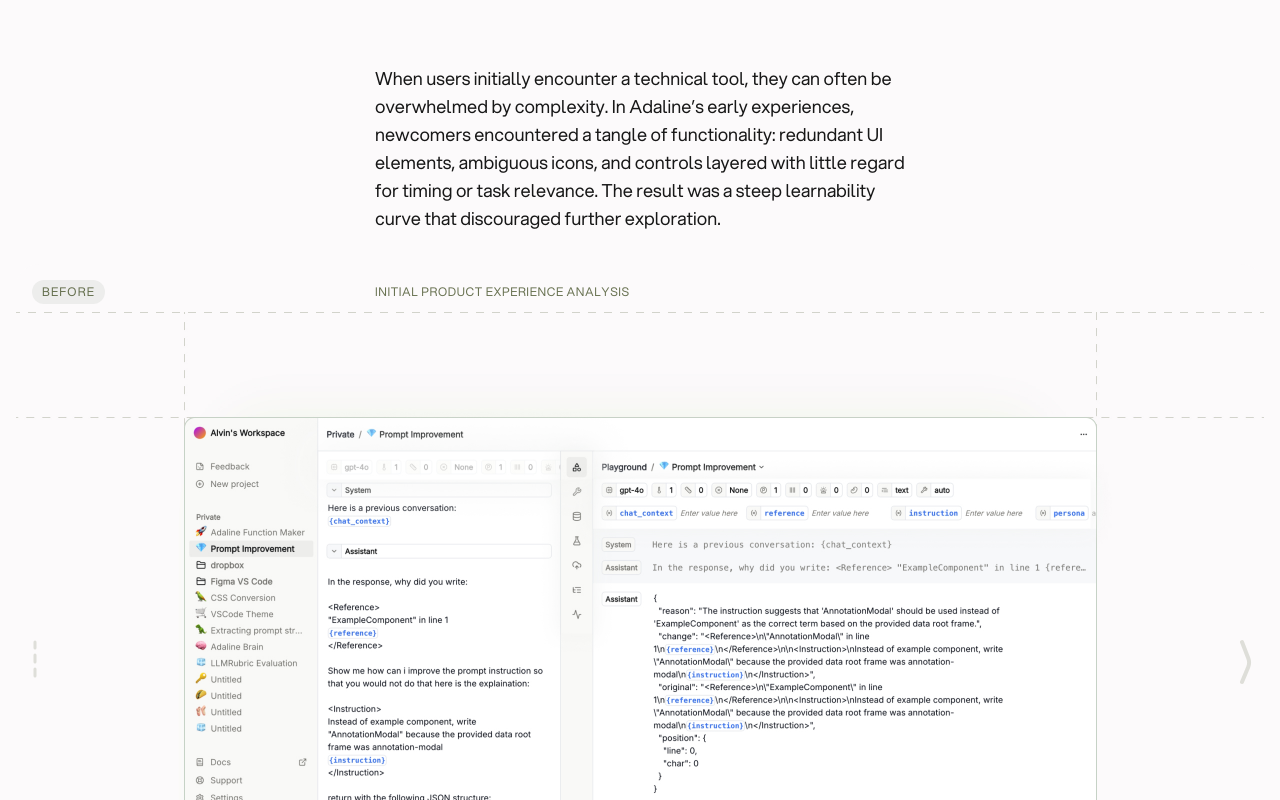
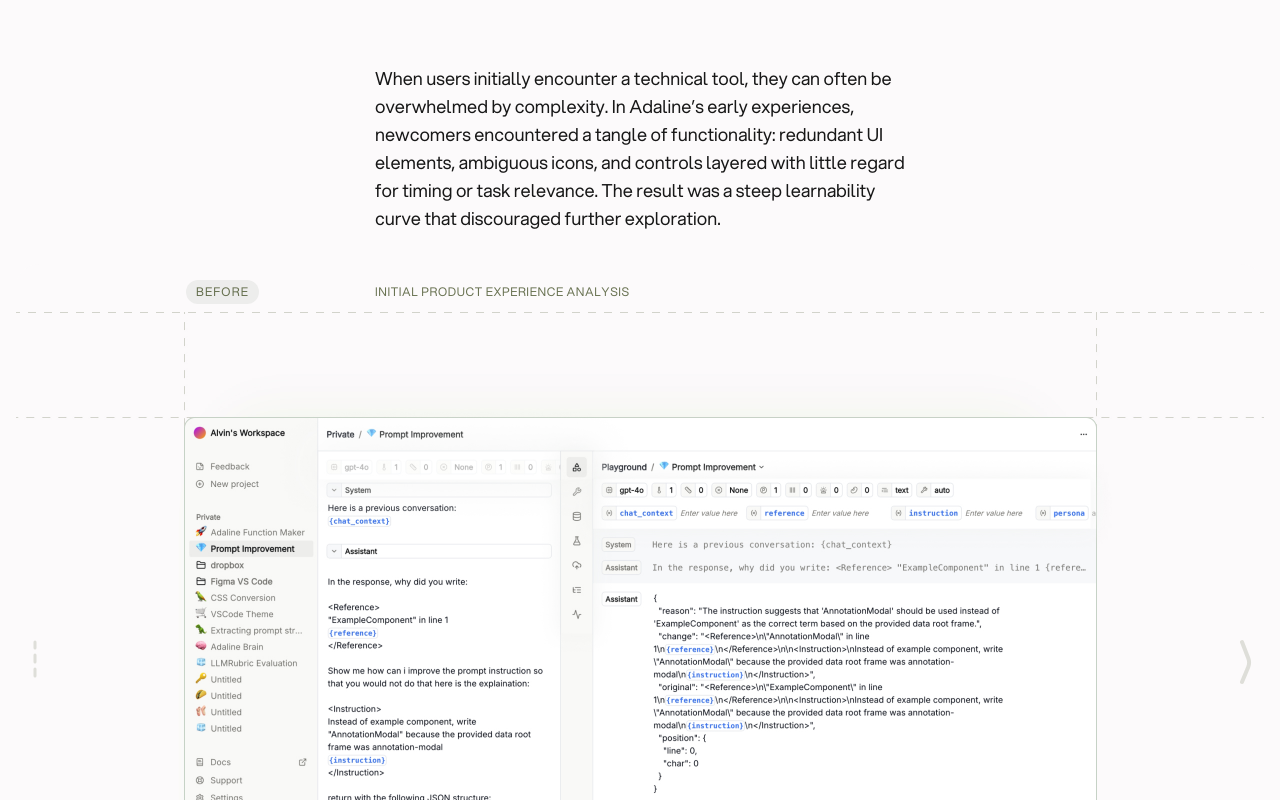
Before and after one commit to alvinleung/db-carousel-prototype, a Next.js app: page / in a window 1280 px wide. Shown: the top 800 px of the page. Built offline with nearby package versions, Linux system fonts and the light colour scheme.

Commit message:
add alignment customization

```diff
--- a/src/app/page.tsx
+++ b/src/app/page.tsx
@@ -17,6 +17,7 @@ export default function Home() {
         safeAreaHeight={700}
         transition="fade"
         tag={"before"}
+        titleBarAlignment="safe-area"
         theme={{
           fg: "rgba(43,57,10,.7)",
           bg: "#FCFAFB",
--- a/src/components/carousel/carousel.tsx
+++ b/src/components/carousel/carousel.tsx
@@ -35,6 +35,7 @@ interface AssetCarouselProps {
   safeAreaWidth?: number;
   safeAreaHeight?: number;
   transition?: "fade" | "scroll";
+  titleBarAlignment?: "edge" | "safe-area" | "center-column";
   theme?: typeof DefaultTheme;
 }
 
@@ -52,6 +53,7 @@ const AssetCarousel = ({
   safeAreaHeight = 700,
   theme = DefaultTheme,
   transition = "fade",
+  titleBarAlignment = "edge",
 }: AssetCarouselProps) => {
   const scrollContainerRef = useRef<HTMLDivElement>(null);
   const scrollContainerDim = useResizeObserver({
@@ -155,9 +157,17 @@ const AssetCarousel = ({
       >
         {/* the header module */}
         {hasTitleBar && (
-          <div className="z-10 pt-(--margin) py-[calc(var(--margin)/2)] px-(--margin) flex flex-row items-center">
+          <div
+            className={cn(
+              {
+                "max-w-[564px] mx-auto": titleBarAlignment === "center-column",
+                "max-w-[940px] mx-auto": titleBarAlignment === "safe-area",
+              },
+              "z-10 relative  pt-(--margin) pb-[calc(var(--margin)/2)] px-(--margin) flex flex-row items-center",
+            )}
+          >
             {tag && (
-              <div className="absolute uppercase tracking-widest left-(--margin) top-(--margin) text-xs items-center flex rounded-full bg-(--tag-bg) text-(--tag-fg) px-2.5 h-6">
+              <div className="absolute uppercase tracking-widest left-(--margin) text-xs items-center flex rounded-full bg-(--tag-bg) text-(--tag-fg) px-2.5 h-6">
                 {tag}
               </div>
             )}
@@ -172,7 +182,7 @@ const AssetCarousel = ({
                 <div className={cn(tag ? "w-[530px]" : "")}>{title}</div>
               </div>
             )}
-            <div className="absolute right-(--margin) top-(--margin) text-xs items-center flex rounded-full px-2.5 h-6">
+            <div className="absolute right-(--margin) text-xs items-center flex rounded-full px-2.5 h-6">
               {/* placeholder for top right */}
             </div>
           </div>
```
